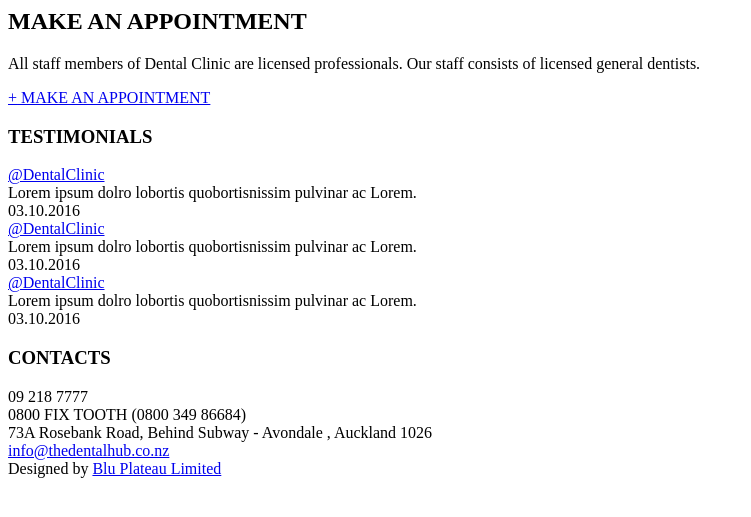
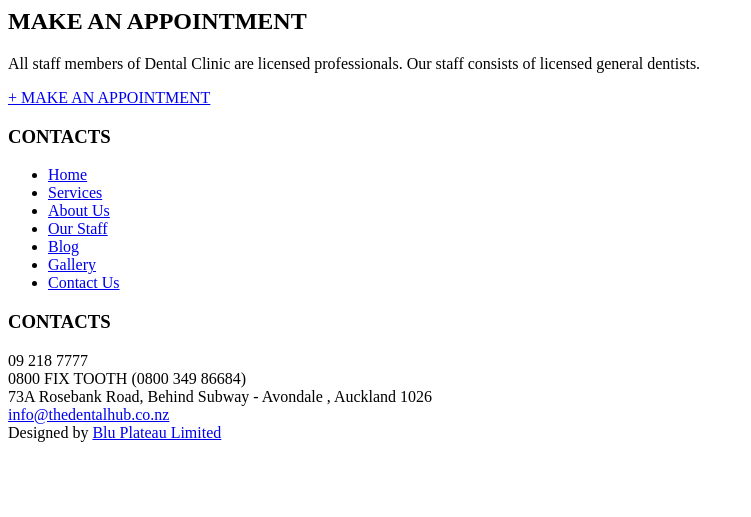
Before and after one commit to Business360/183pdb, a PHP site: page /footer.php in a window 1280 px wide. Shown: the top 517 px of the page, without its empty margins (0-751 px from the left). Run offline with PHP 8.4, Linux system fonts and the light colour scheme.

Commit message:
Replaced testimonials with navigation elements.

```diff
--- a/assets/php/globals/footer.php
+++ b/assets/php/globals/footer.php
@@ -27,22 +27,16 @@
 
 					<!-- FOOTER ITEM 1 -->
 					<div class="col-lg-6 col-md-6 col-sm-6 col-xs-12 footer-item footer-item-1">
-						<h3 class="footer-title footer-title-line"><i class="fa fa-user"></i> TESTIMONIALS</h3>
-						<div class="tweet">
-							<div class="tweet-login"> <a href="#">@DentalClinic</a> </div>
-							<div class="tweet-text"> Lorem ipsum dolro lobortis quobortisnissim pulvinar ac Lorem. </div>
-							<div class="tweet-date"> 03.10.2016 </div>
-						</div>
-						<div class="tweet">
-							<div class="tweet-login"> <a href="#">@DentalClinic</a> </div>
-							<div class="tweet-text"> Lorem ipsum dolro lobortis quobortisnissim pulvinar ac Lorem. </div>
-							<div class="tweet-date"> 03.10.2016 </div>
-						</div>
-						<div class="tweet">
-							<div class="tweet-login"> <a href="#">@DentalClinic</a> </div>
-							<div class="tweet-text"> Lorem ipsum dolro lobortis quobortisnissim pulvinar ac Lorem. </div>
-							<div class="tweet-date"> 03.10.2016 </div>
-						</div>
+						<h3 class="footer-title"><i class="fa fa-map-marker"></i> CONTACTS</h3>
+						<ul class="footer-nav">
+							<li><a href="index.php">Home</a></li>
+							<li><a href="services.php">Services</a></li>
+							<li><a href="about.php">About Us</a></li>
+							<li><a href="staff.php">Our Staff</a></li>
+							<li><a href="blog.php">Blog</a></li>
+							<li><a href="gallery.php">Gallery</a></li>
+							<li><a href="contact.php">Contact Us</a></li>
+						</ul>
 					</div>
 
 					<!-- FOOTER ITEM 2 -->
```
